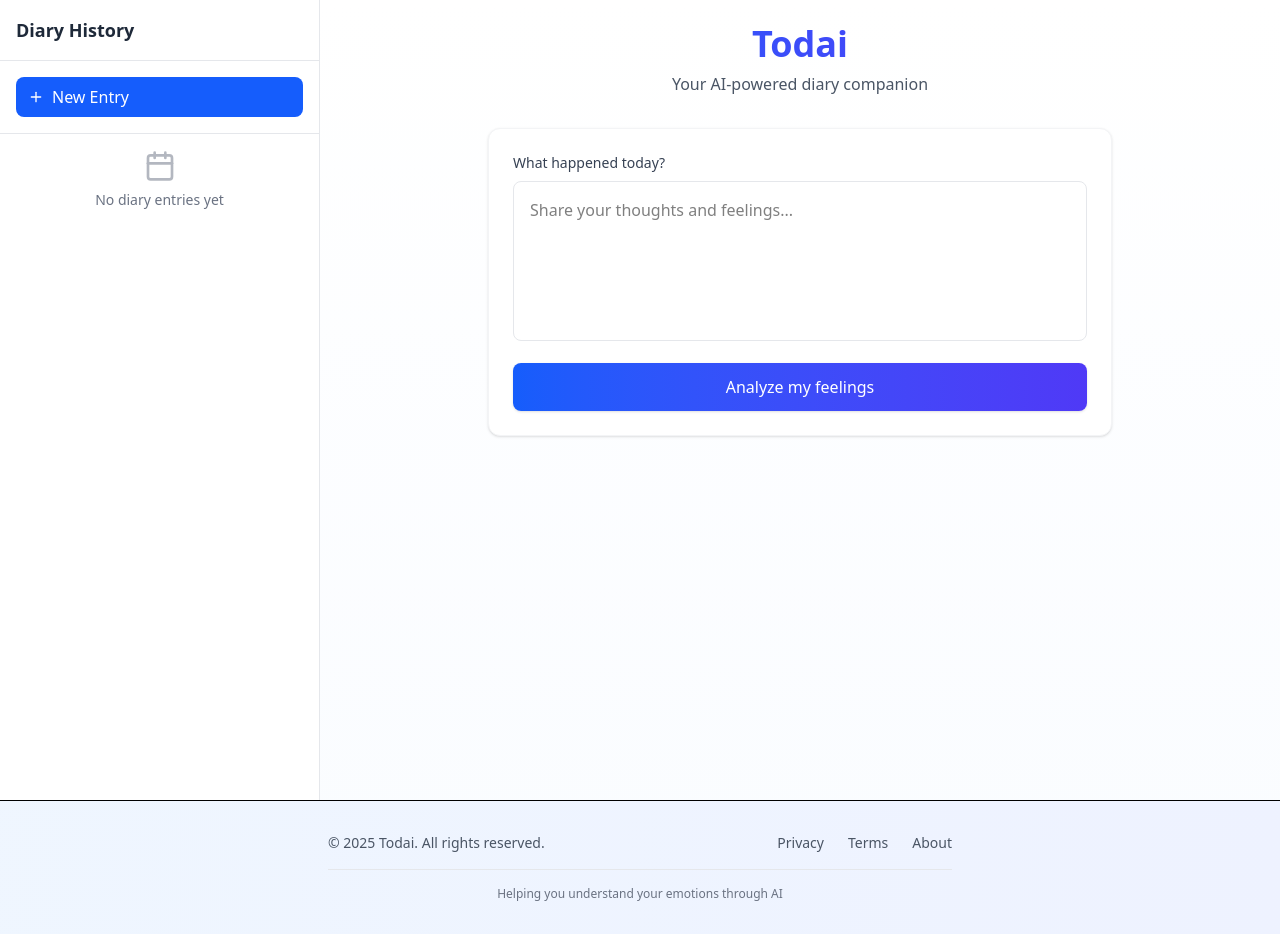
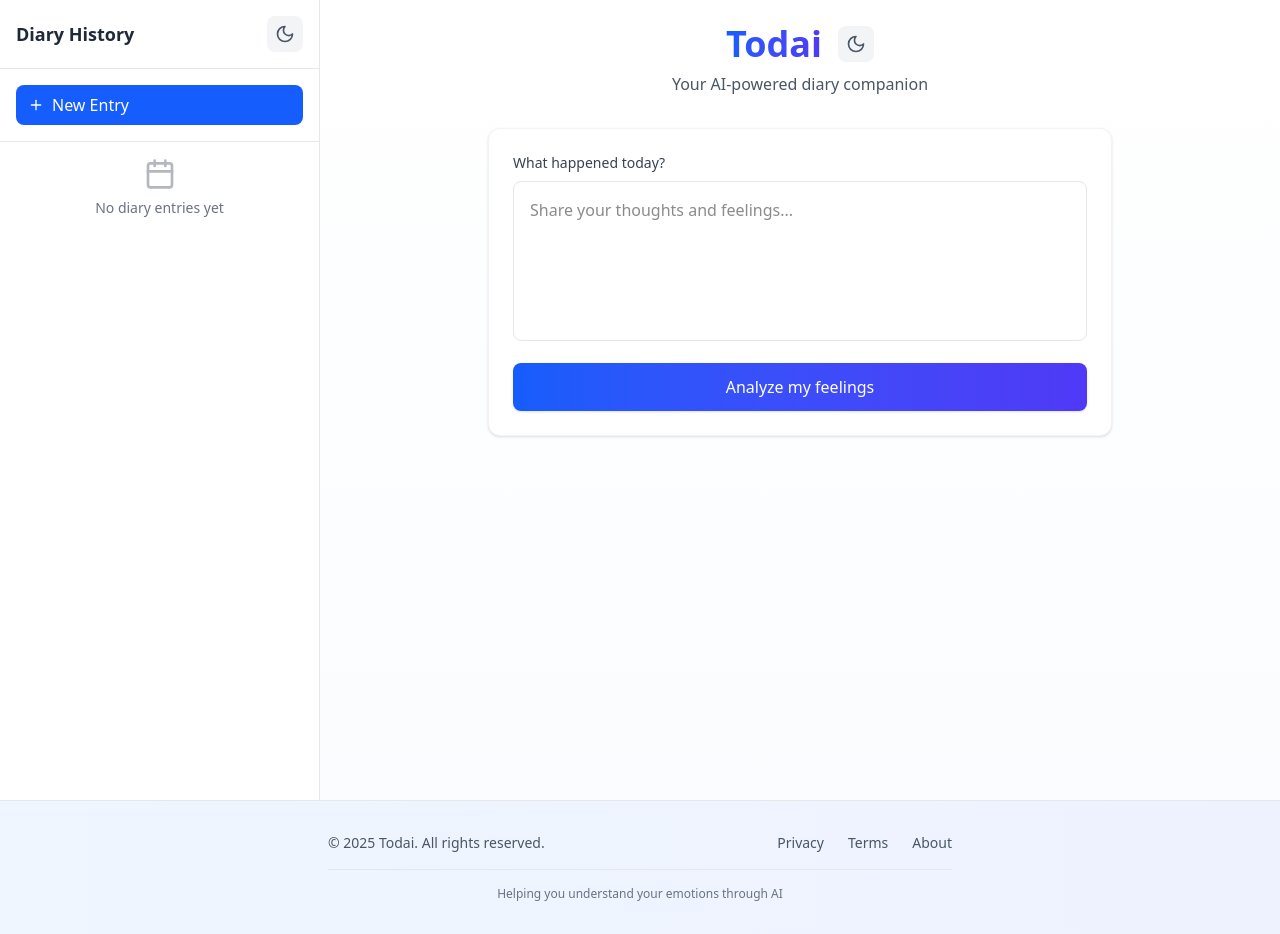
Before and after one commit to wisauce/Todai, a Next.js app: page / in a window 1280 px wide. Built offline with nearby package versions, Linux system fonts and the light colour scheme.

Commit message:
feat: add dark mode

```diff
--- a/src/app/globals.css
+++ b/src/app/globals.css
@@ -1,26 +1,17 @@
 @import "tailwindcss";
 
-/* :root {
+:root {
   --background: #ffffff;
   --foreground: #171717;
-} */
-
-@theme inline {
-  --color-background: var(--background);
-  --color-foreground: var(--foreground);
-  --font-sans: var(--font-geist-sans);
-  --font-mono: var(--font-geist-mono);
 }
 
-/* @media (prefers-color-scheme: dark) {
-  :root {
-    --background: #0a0a0a;
-    --foreground: #ededed;
-  }
+.dark {
+  --background: #0a0a0a;
+  --foreground: #ededed;
 }
 
 body {
   background: var(--background);
   color: var(--foreground);
-  font-family: Arial, Helvetica, sans-serif;
-} */
+  transition: background-color 0.3s ease, color 0.3s ease;
+}
--- a/src/app/layout.tsx
+++ b/src/app/layout.tsx
@@ -2,6 +2,7 @@ import type { Metadata } from "next";
 import { Geist, Geist_Mono } from "next/font/google";
 import "./globals.css";
 import Footer from "@/components/Footer";
+import { ThemeProvider } from "@/contexts/ThemeContext";
 
 const geistSans = Geist({
   variable: "--font-geist-sans",
@@ -24,12 +25,14 @@ export default function RootLayout({
   children: React.ReactNode;
 }>) {
   return (
-    <html lang="en">
+    <html lang="en" suppressHydrationWarning>
       <body
         className={`${geistSans.variable} ${geistMono.variable} antialiased`}
       >
-        {children}
-        <Footer />
+        <ThemeProvider>
+          {children}
+          <Footer />
+        </ThemeProvider>
       </body>
     </html>
   );
--- a/src/app/page.tsx
+++ b/src/app/page.tsx
@@ -4,6 +4,7 @@ import type React from "react"
 import { useState, useEffect } from "react"
 import FormattedAIResponse from "@/components/FormattedAIResponse"
 import DeleteConfirmation from "@/components/DeleteConfirmation"
+import DarkModeToggle from "@/components/DarkModeToggle"
 import { PlusIcon, CalendarIcon, MenuIcon, XIcon } from "lucide-react"
 
 interface DiaryEntry {
@@ -160,28 +161,28 @@ export default function HomePage() {
   }
 
   const currentEntry = entries.find(e => e.id === currentEntryId)
-
   return (
-    <div className="min-h-screen flex bg-gradient-to-b from-white to-blue-50/30">
-      <div className={`fixed inset-y-0 left-0 z-50 w-80 bg-white border-r border-gray-200 transform transition-transform duration-300 ease-in-out lg:translate-x-0 lg:static lg:inset-0 ${sidebarOpen ? "translate-x-0" : "-translate-x-full"}`}>
+    <div className="min-h-screen flex bg-gradient-to-b from-white to-blue-50/30 dark:from-gray-900 dark:to-gray-800/30">
+      <div className={`fixed inset-y-0 left-0 z-50 w-80 bg-white dark:bg-gray-900 border-r border-gray-200 dark:border-gray-700 transform transition-transform duration-300 ease-in-out lg:translate-x-0 lg:static lg:inset-0 ${sidebarOpen ? "translate-x-0" : "-translate-x-full"}`}>
         <div className="flex flex-col h-full">
-          <div className="flex items-center justify-between p-4 border-b border-gray-200">
-            <h2 className="text-lg font-semibold text-gray-800">Diary History</h2>
-            <button onClick={() => setSidebarOpen(false)} className="lg:hidden p-1 rounded-md hover:bg-gray-100">
-              <XIcon className="w-5 h-5" />
-            </button>
-          </div>
-          <div className="p-4 border-b border-gray-200">
+          <div className="flex items-center justify-between p-4 border-b border-gray-200 dark:border-gray-700">
+            <h2 className="text-lg font-semibold text-gray-800 dark:text-gray-200">Diary History</h2>
+            <div className="flex items-center gap-2">
+              <DarkModeToggle />
+              <button onClick={() => setSidebarOpen(false)} className="lg:hidden p-1 rounded-md hover:bg-gray-100 dark:hover:bg-gray-800">
+                <XIcon className="w-5 h-5 text-gray-600 dark:text-gray-300" />
+              </button>
+            </div>
+          </div>          <div className="p-4 border-b border-gray-200 dark:border-gray-700">
             <button
               onClick={createNewEntry}
-              className="w-full flex items-center gap-2 px-3 py-2 bg-blue-600 text-white rounded-lg hover:bg-blue-700 transition-colors">
+              className="w-full flex items-center gap-2 px-3 py-2 bg-blue-600 text-white rounded-lg hover:bg-blue-700 dark:bg-blue-700 dark:hover:bg-blue-800 transition-colors">
               <PlusIcon className="w-4 h-4" />
               New Entry
             </button>
-          </div>
-          <div className="flex-1 overflow-y-auto">
+          </div>          <div className="flex-1 overflow-y-auto">
             {entries.length === 0 ? (
-              <div className="p-4 text-center text-gray-500">
+              <div className="p-4 text-center text-gray-500 dark:text-gray-400">
                 <CalendarIcon className="w-8 h-8 mx-auto mb-2 opacity-50" />
                 <p className="text-sm">No diary entries yet</p>
               </div>
@@ -190,18 +191,18 @@ export default function HomePage() {
                 {entries.map(entry => (
                   <div
                     key={entry.id}
-                    className={`w-full text-left p-3 rounded-lg mb-2 transition-colors cursor-pointer ${currentEntryId === entry.id ? "bg-blue-50 border border-blue-200" : "hover:bg-gray-50"}`}
+                    className={`w-full text-left p-3 rounded-lg mb-2 transition-colors cursor-pointer ${currentEntryId === entry.id ? "bg-blue-50 border border-blue-200 dark:bg-blue-900/30 dark:border-blue-700" : "hover:bg-gray-50 dark:hover:bg-gray-800"}`}
                     onClick={() => selectEntry(entry.id)}
                   >
-                    <div className="font-medium text-sm text-gray-800 truncate">{entry.title}</div>
-                    <div className="text-xs text-gray-500 mt-1">{formatDateTime(entry.timestamp)}</div>
-                    {entry.input && <div className="text-xs text-gray-600 mt-1 truncate">{entry.input.substring(0, 50)}...</div>}
+                    <div className="font-medium text-sm text-gray-800 dark:text-gray-200 truncate">{entry.title}</div>
+                    <div className="text-xs text-gray-500 dark:text-gray-400 mt-1">{formatDateTime(entry.timestamp)}</div>
+                    {entry.input && <div className="text-xs text-gray-600 dark:text-gray-300 mt-1 truncate">{entry.input.substring(0, 50)}...</div>}
                     <button
                       onClick={(e) => {
                         e.stopPropagation();
                         handleDelete(e, entry.id)
                       }}
-                      className="mt-2 text-red-500 hover:text-red-600 text-xs hover:bg-red-300 rounded px-2 py-1 transition-colors"
+                      className="mt-2 text-red-500 hover:text-red-600 dark:text-red-400 dark:hover:text-red-300 text-xs hover:bg-red-300 dark:hover:bg-red-900/30 rounded px-2 py-1 transition-colors"
                     >
                       Delete
                     </button>
@@ -211,9 +212,7 @@ export default function HomePage() {
             )}
           </div>
         </div>
-      </div>
-
-       {showDeleteConfirmation && (
+      </div>       {showDeleteConfirmation && (
             <DeleteConfirmation
               onDelete={confirmDelete}
               onCancel={cancelDelete}
@@ -223,30 +222,30 @@ export default function HomePage() {
       {sidebarOpen && <div className="fixed inset-0 bg-black bg-opacity-50 z-40 lg:hidden" onClick={() => setSidebarOpen(false)} />}
 
       <div className="flex-1 flex flex-col lg:ml-0">
-        <div className="lg:hidden flex items-center justify-between p-4 bg-white border-b border-gray-200">
-          <button onClick={() => setSidebarOpen(true)} className="p-2 rounded-md hover:bg-gray-100">
-            <MenuIcon className="w-5 h-5" />
+        <div className="lg:hidden flex items-center justify-between p-4 bg-white dark:bg-gray-900 border-b border-gray-200 dark:border-gray-700">          <button onClick={() => setSidebarOpen(true)} className="p-2 rounded-md hover:bg-gray-100 dark:hover:bg-gray-800">
+            <MenuIcon className="w-5 h-5 text-gray-600 dark:text-gray-300" />
           </button>
           <h1 className="text-xl font-bold bg-gradient-to-r from-blue-600 to-indigo-600 bg-clip-text text-transparent">Todai</h1>
-          <div className="w-9" />
+          <DarkModeToggle />
         </div>
 
         <main className="flex-grow max-w-2xl mx-auto p-6 space-y-8 w-full">
           <div className="text-center mb-8 hidden lg:block">
-            <h1 className="text-3xl md:text-4xl font-bold bg-gradient-to-r from-blue-600 to-indigo-600 bg-clip-text text-transparent">Todai</h1>
-            <p className="text-gray-600 mt-2">Your AI-powered diary companion</p>
+            <div className="flex items-center justify-center gap-4 mb-2">
+              <h1 className="text-3xl md:text-4xl font-bold bg-gradient-to-r from-blue-600 to-indigo-600 bg-clip-text text-transparent">Todai</h1>
+              <DarkModeToggle />
+            </div>
+            <p className="text-gray-600 dark:text-gray-300 mt-2">Your AI-powered diary companion</p>
           </div>
 
           {currentEntry && (
             <div className="text-center mb-4">
-              <h2 className="text-xl font-semibold text-gray-800">{currentEntry.title}</h2>
+              <h2 className="text-xl font-semibold text-gray-800 dark:text-gray-200">{currentEntry.title}</h2>
             </div>
-          )}
-
-          <div className="bg-white rounded-xl shadow-sm border border-gray-100 p-6">
+          )}          <div className="bg-white dark:bg-gray-900 rounded-xl shadow-sm border border-gray-100 dark:border-gray-700 p-6">
             <form onSubmit={handleSubmit} className="space-y-4">
               <div>
-                <label htmlFor="diary-input" className="block text-sm font-medium text-gray-700 mb-1">
+                <label htmlFor="diary-input" className="block text-sm font-medium text-gray-700 dark:text-gray-300 mb-1">
                   What happened today?
                 </label>
                 <textarea
@@ -260,7 +259,7 @@ export default function HomePage() {
                       }
                     }}
                   placeholder="Share your thoughts and feelings..."
-                  className="w-full p-4 border border-gray-200 rounded-lg resize-none h-40 mt-1 focus:ring-2 focus:ring-blue-500 focus:border-blue-500 transition-all"
+                  className="w-full p-4 border border-gray-200 dark:border-gray-600 dark:bg-gray-800 dark:text-gray-100 rounded-lg resize-none h-40 mt-1 focus:ring-2 focus:ring-blue-500 focus:border-blue-500 transition-all"
                   required
 
                 />
@@ -273,12 +272,10 @@ export default function HomePage() {
                 {loading ? "Analyzing..." : "Analyze my feelings"}
               </button>
             </form>
-          </div>
-
-          {result && (
-            <div className="bg-white rounded-xl shadow-sm border border-gray-100 p-6 mt-6">
-              <h2 className="text-xl font-semibold mb-4 text-gray-800">AI Response:</h2>
-              <div className="bg-gray-50 rounded-lg p-4">
+          </div>          {result && (
+            <div className="bg-white dark:bg-gray-900 rounded-xl shadow-sm border border-gray-100 dark:border-gray-700 p-6 mt-6">
+              <h2 className="text-xl font-semibold mb-4 text-gray-800 dark:text-gray-200">AI Response:</h2>
+              <div className="bg-gray-50 dark:bg-gray-800 rounded-lg p-4">
                 <FormattedAIResponse text={result} />
               </div>
             </div>
--- /dev/null
+++ b/src/components/DarkModeToggle.tsx
@@ -0,0 +1,22 @@
+"use client"
+
+import { Moon, Sun } from 'lucide-react'
+import { useTheme } from '@/contexts/ThemeContext'
+
+export default function DarkModeToggle() {
+  const { theme, toggleTheme } = useTheme()
+
+  return (
+    <button
+      onClick={toggleTheme}
+      className="p-2 rounded-lg bg-gray-100 hover:bg-gray-200 dark:bg-gray-800 dark:hover:bg-gray-700 transition-colors"
+      aria-label="Toggle dark mode"
+    >
+      {theme === 'light' ? (
+        <Moon className="w-5 h-5 text-gray-600 dark:text-gray-300" />
+      ) : (
+        <Sun className="w-5 h-5 text-gray-600 dark:text-gray-300" />
+      )}
+    </button>
+  )
+}
--- a/src/components/Footer.tsx
+++ b/src/components/Footer.tsx
@@ -2,35 +2,35 @@ import Link from "next/link";
 
 export default function Footer() {
   return (
-    <footer className="border-t bg-gradient-to-r from-blue-50 to-indigo-50">
+    <footer className="border-t bg-gradient-to-r from-blue-50 to-indigo-50 dark:from-gray-800 dark:to-gray-900 border-gray-200 dark:border-gray-700">
       <div className="max-w-2xl mx-auto px-6 py-8">
         <div className="flex flex-col sm:flex-row justify-between items-center gap-4">
-          <div className="text-sm text-gray-600">
+          <div className="text-sm text-gray-600 dark:text-gray-300">
             © 2025 Todai. All rights reserved.
           </div>
           <div className="flex gap-6 text-sm">
             <Link
               href="/privacy"
-              className="text-gray-600 hover:text-blue-600 transition-colors"
+              className="text-gray-600 dark:text-gray-300 hover:text-blue-600 dark:hover:text-blue-400 transition-colors"
             >
               Privacy
             </Link>
             <Link
               href="/terms"
-              className="text-gray-600 hover:text-blue-600 transition-colors"
+              className="text-gray-600 dark:text-gray-300 hover:text-blue-600 dark:hover:text-blue-400 transition-colors"
             >
               Terms
             </Link>
             <Link
               href="/about"
-              className="text-gray-600 hover:text-blue-600 transition-colors"
+              className="text-gray-600 dark:text-gray-300 hover:text-blue-600 dark:hover:text-blue-400 transition-colors"
             >
               About
             </Link>
           </div>
         </div>
-        <div className="mt-4 pt-4 border-t border-gray-200 text-center">
-          <p className="text-xs text-gray-500">
+        <div className="mt-4 pt-4 border-t border-gray-200 dark:border-gray-700 text-center">
+          <p className="text-xs text-gray-500 dark:text-gray-400">
             Helping you understand your emotions through AI
           </p>
         </div>
--- /dev/null
+++ b/src/contexts/ThemeContext.tsx
@@ -0,0 +1,59 @@
+"use client"
+
+import React, { createContext, useContext, useEffect, useState } from 'react'
+
+type Theme = 'light' | 'dark'
+
+interface ThemeContextType {
+  theme: Theme
+  toggleTheme: () => void
+}
+
+const ThemeContext = createContext<ThemeContextType | undefined>(undefined)
+
+export function ThemeProvider({ children }: { children: React.ReactNode }) {
+  const [theme, setTheme] = useState<Theme>('light')
+  const [mounted, setMounted] = useState(false)
+
+  useEffect(() => {
+    setMounted(true)
+    // Check for saved theme preference or default to 'light'
+    const savedTheme = localStorage.getItem('theme') as Theme
+    if (savedTheme) {
+      setTheme(savedTheme)
+    } else {
+      // Check system preference
+      const prefersDark = window.matchMedia('(prefers-color-scheme: dark)').matches
+      setTheme(prefersDark ? 'dark' : 'light')
+    }
+  }, [])
+
+  useEffect(() => {
+    if (!mounted) return
+
+    // Update document class and save preference
+    document.documentElement.classList.remove('light', 'dark')
+    if (theme === 'dark') {
+      document.documentElement.classList.add('dark')
+    }
+    localStorage.setItem('theme', theme)
+  }, [theme, mounted])
+
+  const toggleTheme = () => {
+    setTheme(prev => prev === 'light' ? 'dark' : 'light')
+  }
+
+  return (
+    <ThemeContext.Provider value={{ theme, toggleTheme }}>
+      {children}
+    </ThemeContext.Provider>
+  )
+}
+
+export function useTheme() {
+  const context = useContext(ThemeContext)
+  if (context === undefined) {
+    throw new Error('useTheme must be used within a ThemeProvider')
+  }
+  return context
+}
--- /dev/null
+++ b/tailwind.config.ts
@@ -0,0 +1,23 @@
+import type { Config } from "tailwindcss";
+
+export default {
+  content: [
+    "./src/pages/**/*.{js,ts,jsx,tsx,mdx}",
+    "./src/components/**/*.{js,ts,jsx,tsx,mdx}",
+    "./src/app/**/*.{js,ts,jsx,tsx,mdx}",
+  ],
+  darkMode: "class",
+  theme: {
+    extend: {
+      colors: {
+        background: "var(--background)",
+        foreground: "var(--foreground)",
+      },
+      fontFamily: {
+        sans: ["var(--font-geist-sans)", "system-ui", "sans-serif"],
+        mono: ["var(--font-geist-mono)", "monospace"],
+      },
+    },
+  },
+  plugins: [],
+} satisfies Config;
```
Also changed, not shown: src/components/DeleteConfirmation.tsx (+5 -6 lines), src/components/FormattedAIResponse.tsx (+7 -11 lines).
